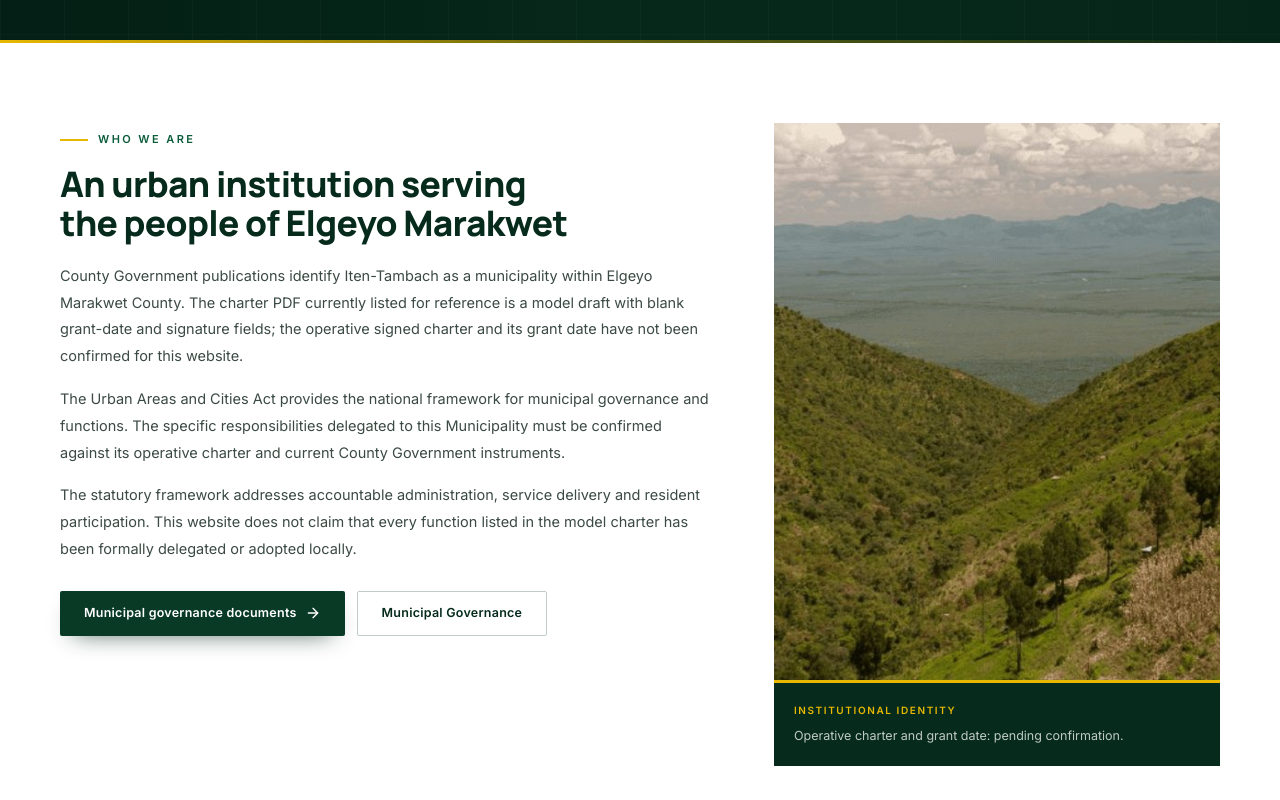
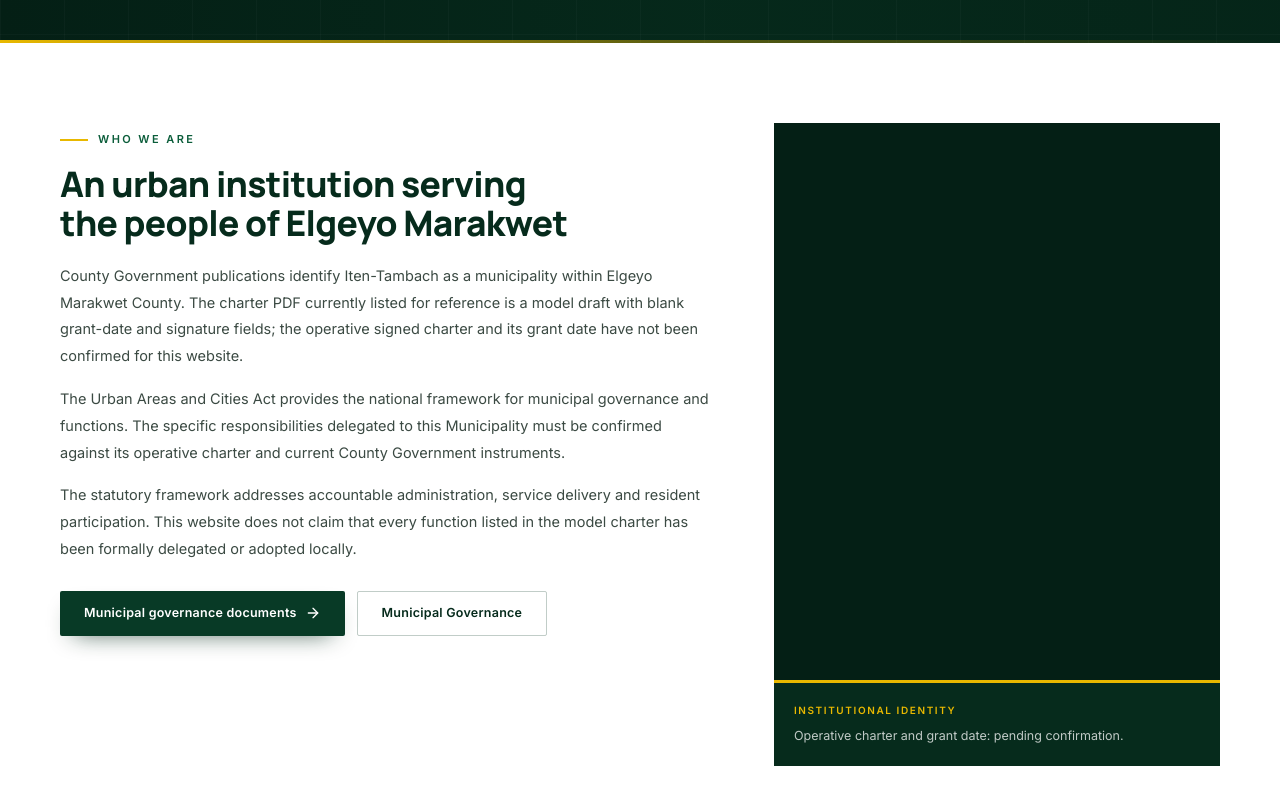
Before and after one commit to kikie254/municp, a Next.js app: page /about in a window 1280 px wide. Shown: the part 640-1440 px from the top of the page. Built offline with nearby package versions, Linux system fonts and the light colour scheme; no server answers.

Commit message:
Hide unlicensed about-page photograph until rights approval

```diff
--- a/app/about/page.tsx
+++ b/app/about/page.tsx
@@ -6,6 +6,7 @@ import { PageHero } from "@/components/PageHero";
 import { SectionHeading } from "@/components/SectionHeading";
 import { Reveal } from "@/components/Reveal";
 import { CtaBand } from "@/components/CtaBand";
+import { publicImageAssetsApproved } from "@/lib/config/env";
 import { coreValues } from "@/lib/data/services";
 
 export const metadata: Metadata = {
@@ -88,6 +89,7 @@ export default function AboutPage() {
           <Reveal delay={100} className="lg:col-span-5">
             <div className="relative">
               <div className="relative aspect-[4/5] overflow-hidden bg-green-950">
+                {publicImageAssetsApproved() && (
                   <Image
                     src="/images/highlands.jpg"
                     alt="Green highland valley in Elgeyo Marakwet County with farmland and distant hills"
@@ -95,6 +97,7 @@ export default function AboutPage() {
                     sizes="(max-width: 1024px) 100vw, 40vw"
                     className="object-cover"
                   />
+                )}
               </div>
               <div className="border-t-[3px] border-gold-400 bg-green-900 p-5 text-white">
                 <p className="text-[10px] font-semibold uppercase tracking-[0.16em] text-gold-400">
```
Lines whose indentation alone changed are shown as unchanged.
